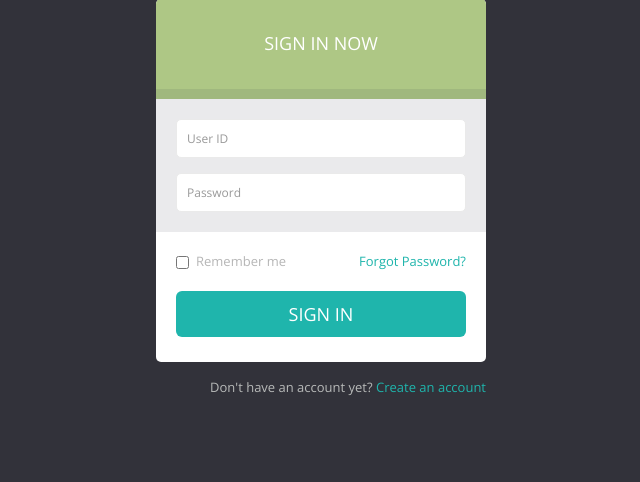
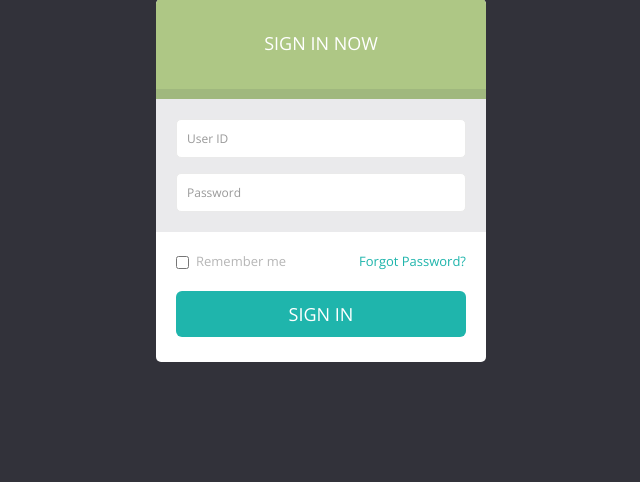
Before and after one commit to HVish/student-portal, a CodeIgniter app: page /database/ in a window 1280 px wide. Shown: the part 101-583 px from the top of the page, without its empty margins (319-959 px from the left). Run offline with CodeIgniter, Linux system fonts and the light colour scheme.

Commit message:
registration fix

```diff
--- a/application/views/login.php
+++ b/application/views/login.php
@@ -59,12 +59,6 @@
                 </span>
             </label>
 				<button class="btn btn-lg btn-login btn-block" type="submit">Sign in</button>
-
-				<div class="registration">
-					Don't have an account yet?
-					<a class="" href="registration.html">
-                    Create an account
-                </a>
 				</div>
 
 			</div>
```
